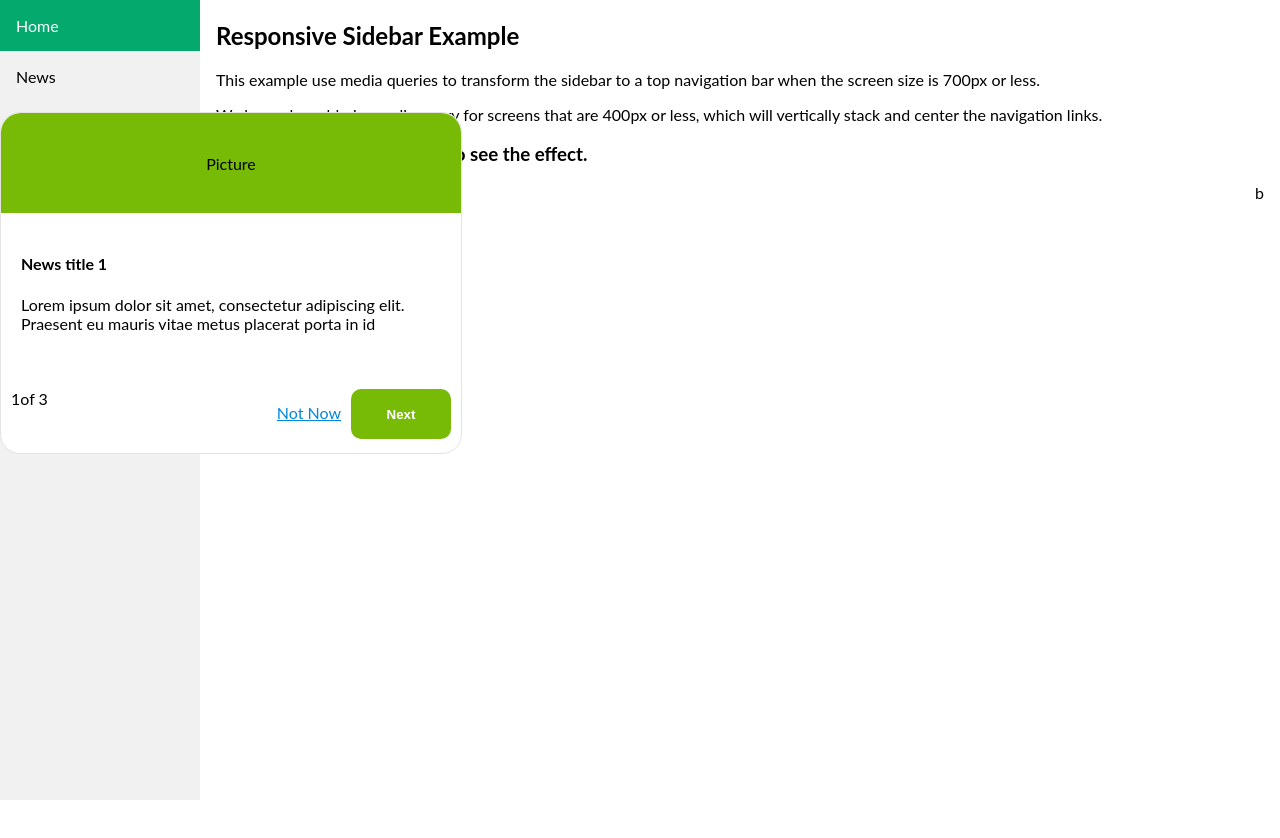
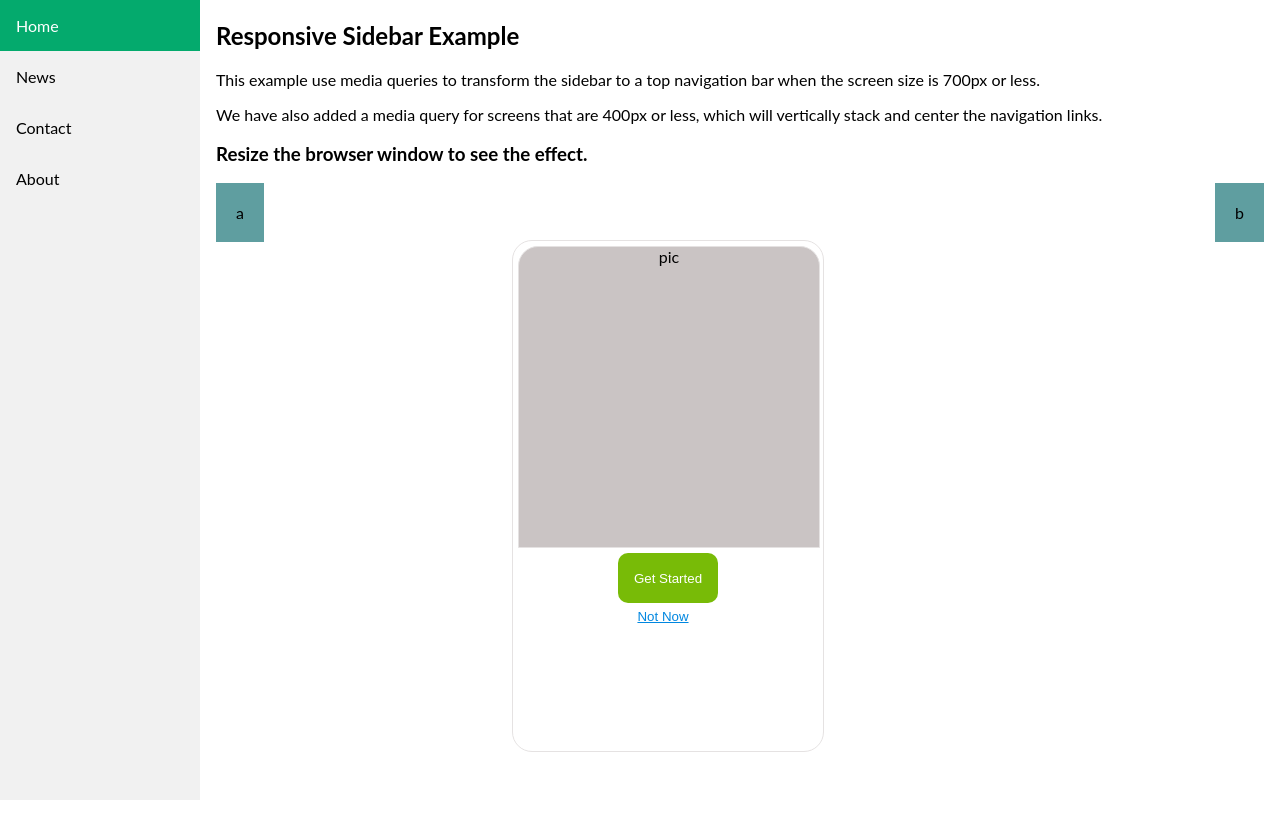
Before and after one commit to sedatbilece/Onboarding-Tour, a React (Create React App) app: page / in a window 1280 px wide. Shown: the top 838 px of the page. Built offline with nearby package versions, Linux system fonts and the light colour scheme.

Commit message:
V2 : add type (card or trigger)

```diff
--- a/src/components/Card.js
+++ b/src/components/Card.js
@@ -3,16 +3,13 @@ import '../styles/Card.css';
 import { useEffect ,useState } from 'react';
 import {getPosition} from '../functions/getPosition';
 
-function Card({content ,func}) {
+function Card({content ,step,setStep}) {
 
    let  cardwith=560;
    let cardheight=340;
 
     const [left , setLeft] = useState(0);
     const [top , setTop] = useState(0);
-    const [num, setNum] = useState(0);
-    const [x, setX] = useState(0);
-    const buttext=["Next","Finish it"];
 
  // SORUNLU OLABİLİR
  const myHandlerFunction = () => {
@@ -26,11 +23,11 @@ function Card({content ,func}) {
 
   function setPosisition(){
 
-        let targetlist=   content.map( item => item.target);
+
 
         try{
 
-            const  targetItem = document.getElementsByClassName(targetlist[num])// dönen listedeki classlar
+            const  targetItem = document.getElementsByClassName(content.target)// dönen listedeki classlar
             console.log(targetItem)// targetItem[0] ile propertyleri alıyoruz
 
             let pos = getPosition(targetItem[0],cardwith,cardheight);
@@ -45,27 +42,13 @@ function Card({content ,func}) {
 
     }
 
+
     useEffect( () => {
 
         setPosisition();
 
        },[])
 
-       useEffect(()=>{
-        setPosisition();
-        console.log("num:",num);
-
-        if(num>=content.length-1){
-
-            setX(1);
-        }
-
-        if(num>=content.length){
-
-            console.log('component kaldırılmalıdır');
-            func(1);// return visibility of card
-        }
-},[num])
 
 
     const style={
@@ -77,6 +60,10 @@ function Card({content ,func}) {
     }
 
 
+
+
+
+
     return (<div style={style}>
         <div className="Card">
 
@@ -86,23 +73,20 @@ function Card({content ,func}) {
         <div className='CardText'>
 
         <div className='title'>
-            <h4>{content.map((item,index)=> index===num ?<div  key={index}>{item.title}</div> : null)}</h4>
+            <h4>{content.title}</h4>
 
         </div>
-        {
-            content.map((item,index)=> index===num ?<div  key={index}>{item.text}</div> : null)
-
-        }
+        {content.text}
         </div>
 
 
           <div className='bottom'>
-          {num!==content.length ?<span> {num+1}of {content.length}</span> :null}
 
-         <div>
-         {x!==1?<a  className='notnow' onClick={()=>func(1)}>Not Now</a>:null}
-         <button className='btn' onClick={ ()=>setNum(num+1) } ><b>{buttext[x]}</b></button>
-         </div>
+
+
+
+         <button className='btn' onClick={ ()=>setStep(step+1) } ><b>Next</b></button>
+
           </div>
 
 
--- a/src/components/Target.js
+++ b/src/components/Target.js
@@ -1,26 +1,41 @@
 
 import '../styles/App.css';
 import Card from './Card';
-import { useState } from 'react';
+import Trigger from './Trigger';
+import Welcome from './Welcome';
+import { useEffect, useState } from 'react';
 
 
 function Target({content}){
 
 
-    //child da fonksiyona verilen veriyi burada alıyoruz.
-  const [vis, setVis] = useState(0);
-  const pull_data = (data) => {
+useEffect( () => {
+  console.log("target render")
+})
 
-    setVis(data);
-  }
+
+    const [step, setStep] = useState(0);
+    const [show, setShow] = useState(0);
 
     return (<div>
 
+         {show===0?<Welcome setShow={setShow} setStep={setStep}/>:null}
 
-        {console.log("app com render edildi")}
-        {console.log("vis:",vis) }
+        {content.map( (item,index) => {
+          if(index===step && show===1){
+            if(item.type==='card'){
+              return (<Card key={index} content={item} setStep={setStep} step={step}/>)
+            }
+            else{
+              return (<Trigger key={index} content={item} setStep={setStep} step={step}/>)
+            }
 
-        {!vis && <Card content={content} func={pull_data} />}
+          }
+          else{
+            return '';
+          }
+        })}
+
     </div>)
 }
 
--- /dev/null
+++ b/src/components/Trigger.js
@@ -0,0 +1,23 @@
+import '../styles/Trigger.css';
+function Trigger ({content,setStep,step}){
+
+
+
+const item = document.getElementsByClassName(content.target)[0];
+
+item.classList.add('clickable');
+
+item.addEventListener('click', () => {
+    item.classList.remove('clickable');
+    setStep(step+1);
+
+});
+
+
+    return (<div >
+
+
+    </div>)
+}
+
+export default Trigger;
--- /dev/null
+++ b/src/components/Welcome.js
@@ -0,0 +1,33 @@
+import '../styles/Welcome.css'
+
+
+function Welcome({setShow,setStep}){
+
+const setHandler = () => {
+    setShow(1);
+    setStep(-1);
+}
+
+return (<div className='fixed'>
+
+    <div className='welcome'>
+
+       <div className='upper'>
+        pic
+       </div>
+       <div className='lower'>
+       <button className='btn' onClick={()=>setShow(1)} >Get Started</button>
+       <button className='notnow' onClick={setHandler} >Not Now</button>
+
+       </div>
+
+        </div>
+
+
+
+</div>)
+
+}
+
+
+export default Welcome;
--- a/src/index.js
+++ b/src/index.js
@@ -1,6 +1,6 @@
 import React from 'react';
 import ReactDOM from 'react-dom/client';
-import App from './App';
+import App from './pages/App';
 
 
 const root = ReactDOM.createRoot(document.getElementById('root'));
--- a/src/App.js
+++ b/src/pages/App.js
@@ -1,22 +1,38 @@
 
-import './styles/App.css';
-import Target from './components/Target';
+import '../styles/App.css';
+import Target from '../components/Target';
 function App() {
 
 
      const content =[
       {
         target:'news',
+        type:'card',
         title:'News title 1',
         text : 'Lorem ipsum dolor sit amet, consectetur adipiscing elit. Praesent eu mauris vitae metus placerat porta in id '
       },
       {
+        target:'contact',
+        type:'trigger',
+      },
+      {
         target:'divb',
+        type:'trigger',
+      },
+
+      {
+        target:'divb',
+        type:'card',
         title:'divB title 2',
         text : 'Lorem ipsum dolor sit amet, consectetur adipiscing elit. Praesent eu mauris vitae metus placerat porta in id '
       },
       {
         target:'about',
+        type:'trigger',
+      },
+      {
+        target:'about',
+        type:'card',
         title:'About title 3',
         text : 'Lorem ipsum dolor sit amet, consectetur adipiscing elit. Praesent eu mauris vitae metus placerat porta in id '
       },
@@ -44,8 +60,8 @@ function App() {
   <h3>Resize the browser window to see the effect.</h3>
 
    <div className='flexable'>
-      <div className='diva'>a</div>
-      <div className='divb'>b</div>
+      <div className='diva cube'>a</div>
+      <div className='divb cube'>b</div>
 
    </div>
 </div>
--- a/src/styles/App.css
+++ b/src/styles/App.css
@@ -44,6 +44,10 @@ div.content {
   padding: 1px 16px;
   height: 1000px;
 }
+.cube{
+  padding: 20px;
+  background-color: cadetblue;
+}
 
 @media screen and (max-width: 700px) {
   .sidebar {
--- a/src/styles/Card.css
+++ b/src/styles/Card.css
@@ -46,18 +46,11 @@
   height: 50px;
   border-radius: 10px;
   color: white;
+  cursor: pointer;
+
 }
 .btn:active{
   background-color: #8ec72b;
   transform: scale(0.95);
-  transition: ease-in-out 0.5s;
+  transition: ease-in-out 0.2s;
 }
-.notnow{
-  margin-right: 10px;
-  color: #0087E0;
-  text-decoration: underline;
-  cursor: pointer;
-}
-.notnow:active{
-  color:black;
-}
--- /dev/null
+++ b/src/styles/Trigger.css
@@ -0,0 +1,10 @@
+.clickable{
+
+    animation: shadow 3s infinite;
+    background-color: rgba(255, 182, 41, 1) !important;
+}
+
+@keyframes shadow {
+    30% {box-shadow: 0px 0px 5px 5px rgba(234, 172, 49, 0.5);}
+
+  }
--- /dev/null
+++ b/src/styles/Welcome.css
@@ -0,0 +1,64 @@
+.fixed{
+    position: fixed;
+    top: 30%;
+    left: 40%;
+    z-index: 1;
+}
+.welcome{
+  padding: 5px;
+    display: flex;
+    width: 300px;
+    height: 500px;
+    border: 1px solid rgb(229, 226, 226);
+    background-color: white;
+    flex-direction: column;
+    border-radius: 20px;
+}
+
+.btn{
+    background-color: #78BB07;
+    padding: 10px;
+    border: none;
+    width: 100px;
+    height: 50px;
+    border-radius: 10px;
+    color: white;
+    cursor: pointer;
+    margin-bottom: 5px;
+
+  }
+  .btn:active{
+    background-color: #8ec72b;
+    transform: scale(0.95);
+    transition: ease-in-out 0.2s;
+  }
+  .upper{
+    border-top-left-radius: 20px;
+    border-top-right-radius: 20px;
+    width: 100%;
+    height: 300px;
+    background-color: rgb(202, 196, 196);
+    border: 1px solid rgb(229, 226, 226);
+    text-align: center;
+  }
+  .lower{
+    padding: 5px;
+display: flex;
+flex-direction: column;
+justify-content: center;
+align-items: center;
+
+  }
+
+  .notnow{
+
+    margin-right: 10px;
+    color: #0087E0;
+    text-decoration: underline;
+    cursor: pointer;
+    background-color: white;
+    border: none;
+  }
+  .notnow:active{
+    color:black;
+  }
```
Lines whose indentation alone changed are shown as unchanged.
